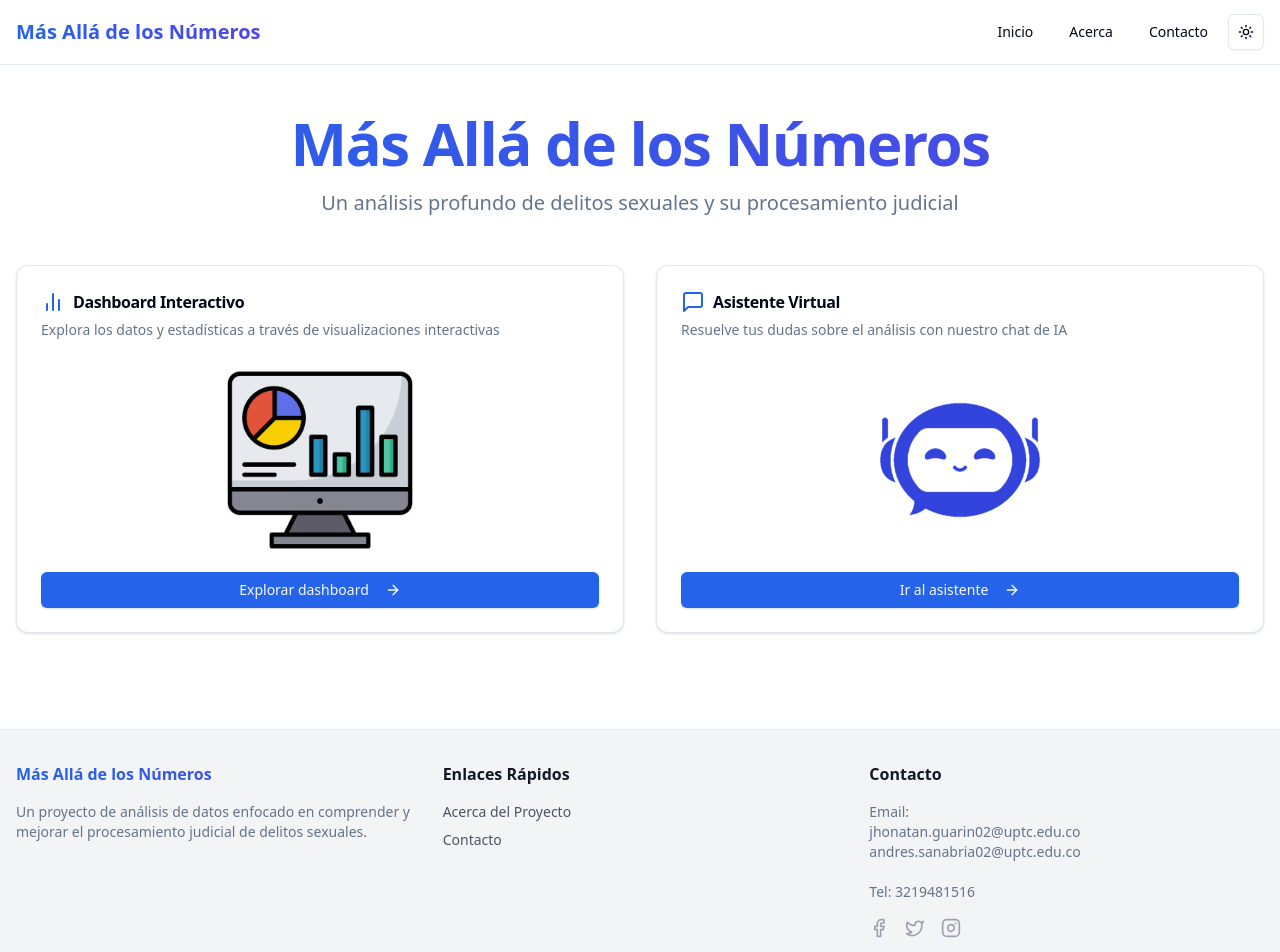
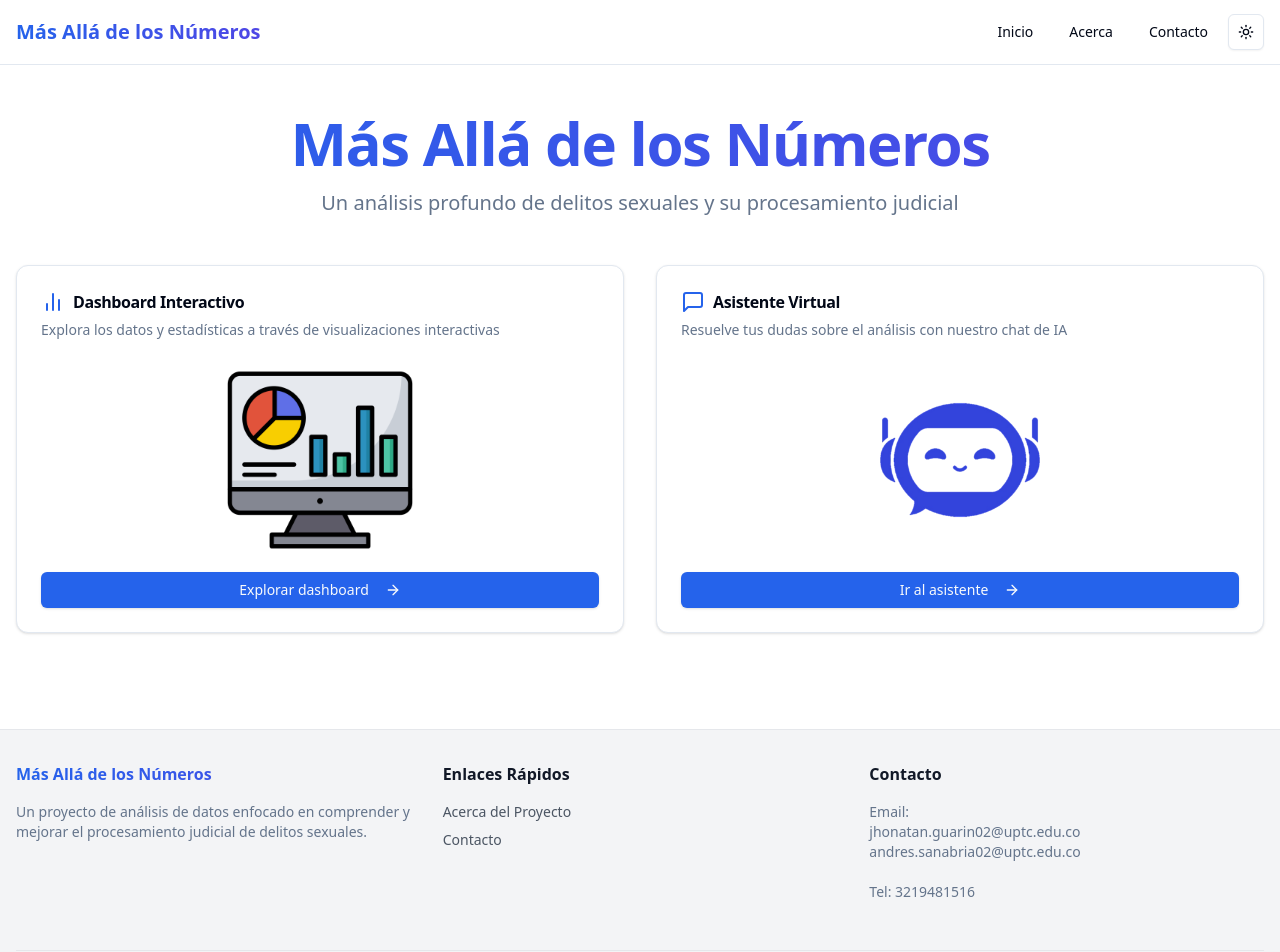
Before and after one commit to JhonatanGuarin/Frontend_Analitica, a Next.js app: page / in a window 1280 px wide. Shown: the top 952 px of the page. Built offline with nearby package versions, Linux system fonts and the light colour scheme.

Commit message:
Frontend

```diff
--- a/src/components/Footer.tsx
+++ b/src/components/Footer.tsx
@@ -1,4 +1,5 @@
 import Link from 'next/link'
+// eslint-disable-next-line @typescript-eslint/no-unused-vars
 import { Facebook, Twitter, Instagram } from 'lucide-react'
 
 export default function Footer() {
@@ -28,17 +29,7 @@ export default function Footer() {
               <br />
               Tel: 3219481516
             </p>
-            <div className="flex space-x-4">
-              <a href="#" className="text-gray-400 hover:text-primary dark:hover:text-primary-foreground transition-colors">
-                <Facebook size={20} />
-              </a>
-              <a href="#" className="text-gray-400 hover:text-primary dark:hover:text-primary-foreground transition-colors">
-                <Twitter size={20} />
-              </a>
-              <a href="#" className="text-gray-400 hover:text-primary dark:hover:text-primary-foreground transition-colors">
-                <Instagram size={20} />
-              </a>
-            </div>
+
           </div>
         </div>
         <div className="mt-8 pt-8 border-t border-gray-200 dark:border-gray-800 text-center text-sm text-muted-foreground dark:text-gray-400">
```
